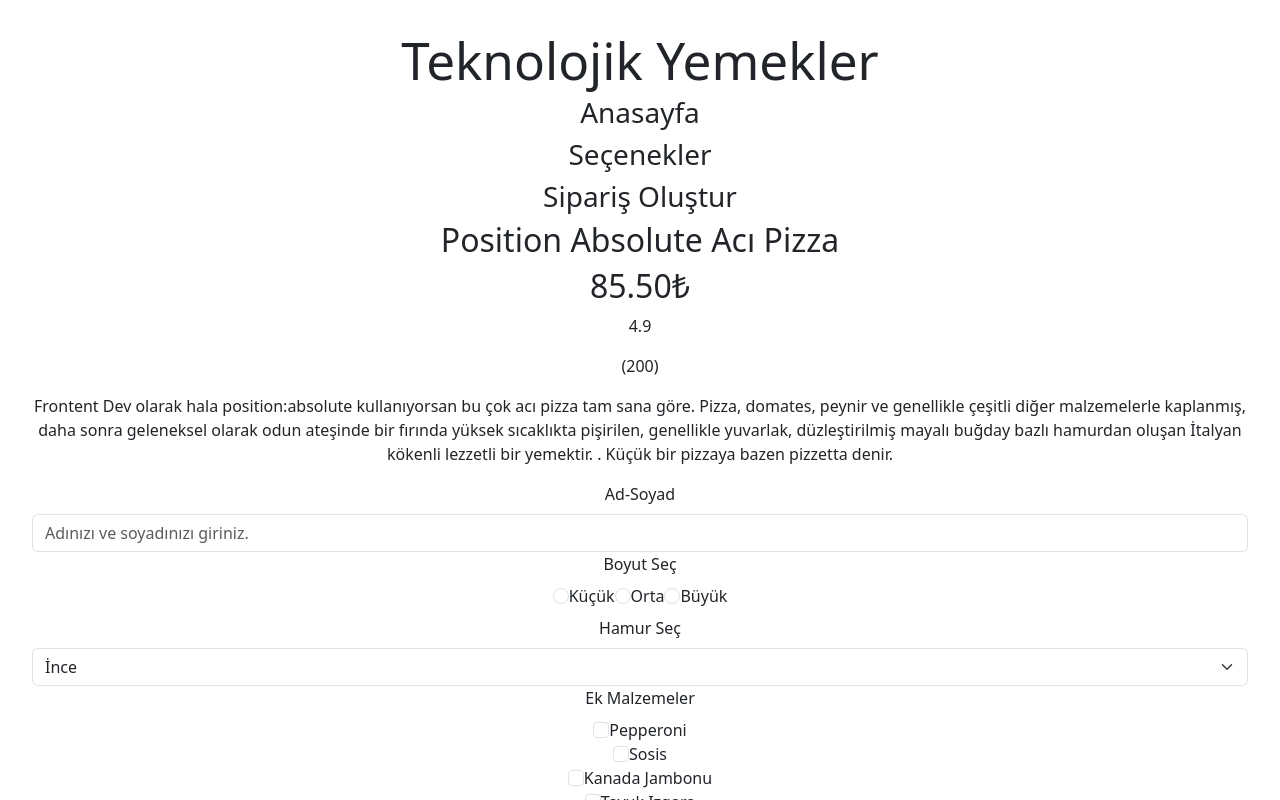
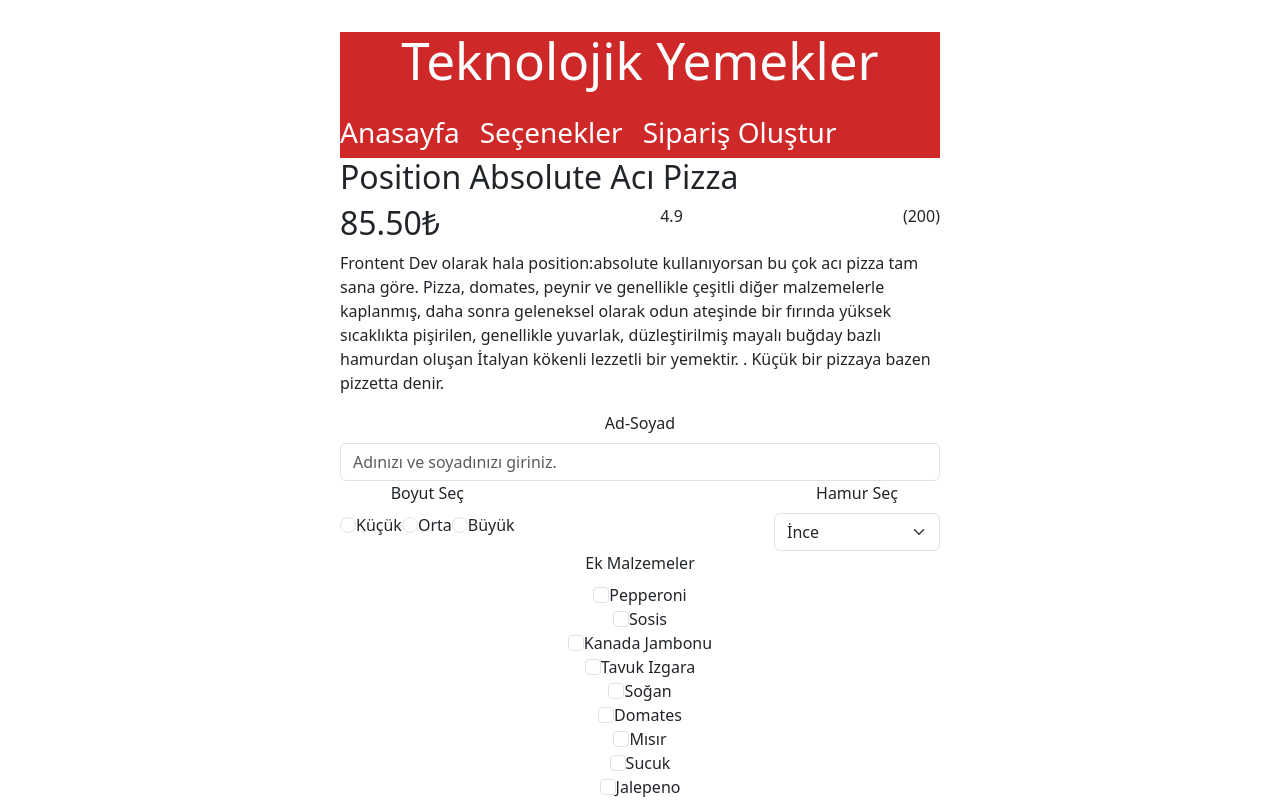
Before and after one commit to hediye-ersan/My-Pizza-Page, a React (Vite) app: page / in a window 1280 px wide. Shown: the top 800 px of the page. Built offline with nearby package versions, Linux system fonts and the light colour scheme.

Commit message:
form yapısı için birkaç class oluşturuldu.

```diff
--- a/src/App.css
+++ b/src/App.css
@@ -1,4 +1,40 @@
+*{
+margin: 1px, solid, lime;
+}
 
+.form-row {
+  display: flex;
+  justify-content: space-between;
+
+}
+.form-space{
+  margin-bottom: 15px;
+}
+.header{
+  background-color: var(--red);
+  display: flex;
+  flex-direction: column;
+  width: 100%;
+  color: white;
+  gap: 20px;
+
+
+
+}
+.form {
+  margin: 0, auto;
+  max-width: 600px;
+
+
+}
+.gap {
+  display: flex;
+  gap: 20px;
+
+}
+.right{
+  text-align: start;
+}
 
 #root {
   max-width: 1280px;
```
